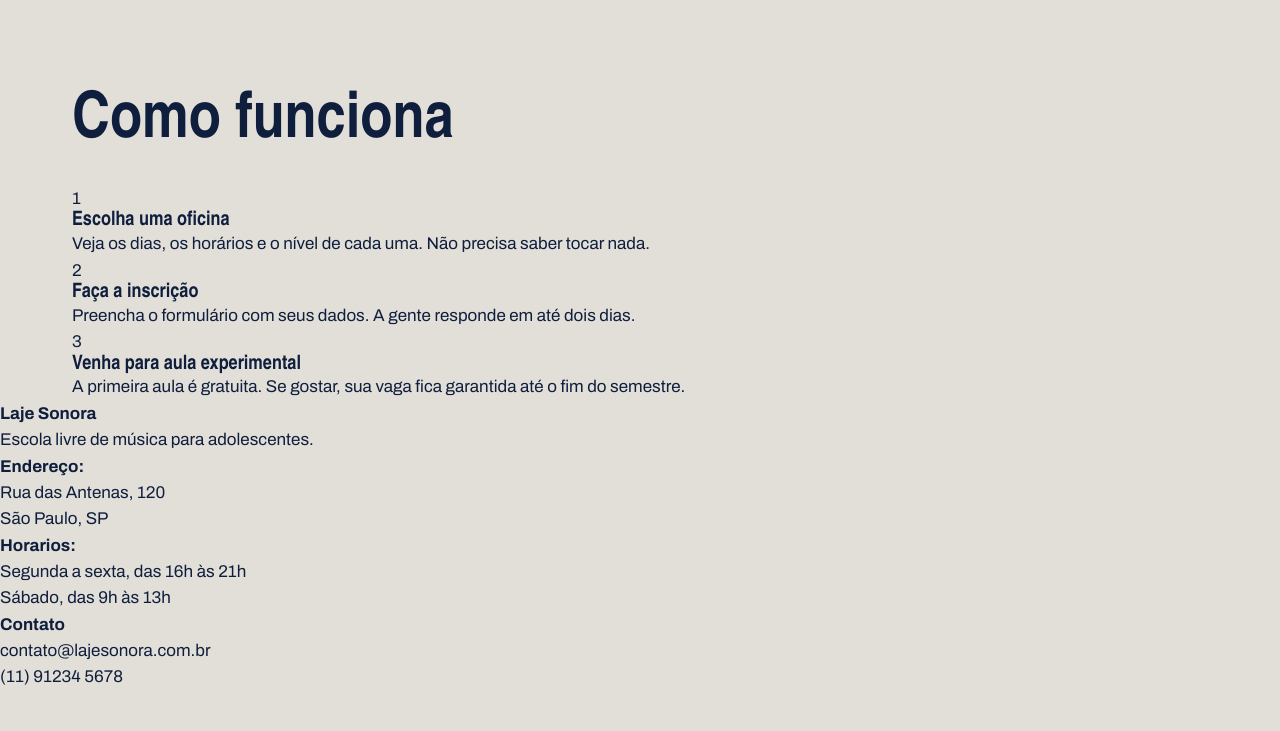
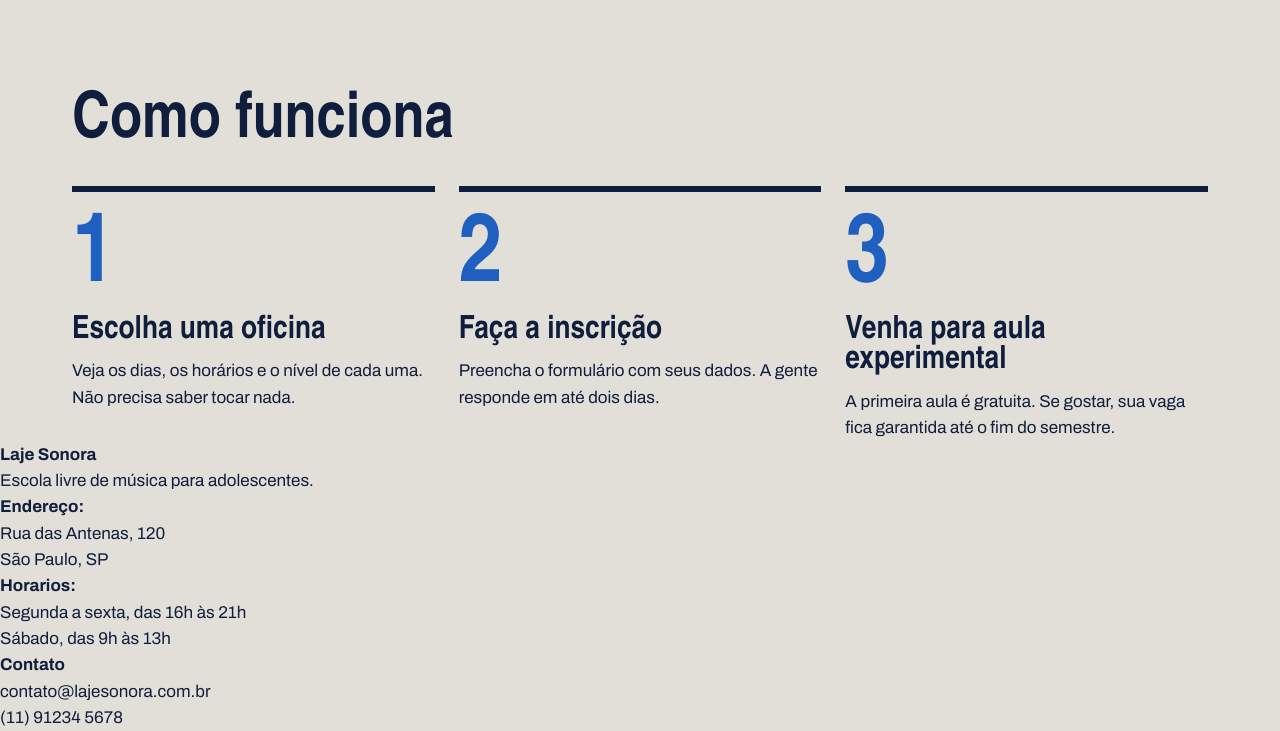
Before and after one commit to reisgustavo-cyber/laje_sonora, a plain HTML site: page index.html in a window 1280 px wide. Shown: the part 2299-3030 px from the top of the page. Before the commit the page ends 2990 px from the top, so only its background shows below. Drawn offline with Linux system fonts and the light colour scheme; a web font is replaced by a local one.

Commit message:
Página inicial pronta

```diff
--- a/index.css
+++ b/index.css
@@ -143,3 +143,13 @@ h1, h2, h3 {
 .card-texto { padding: 24px; }
 .card h3 { font-size: 36px; margin-bottom: 12px; }
 .card-info { margin-top: 20px; padding-top: 16px; border-top: 2px solid var(--concreto-escuro); font-weight: 600; font-size: 15px; display: flex; justify-content: space-between; }
+
+.passos { display: flex; gap: 24px; }
+.passo { border-top: 6px solid var(--tinta); padding-top: 20px; flex: 1; }
+.passo-numero { font-family: var(--fonte-cartaz); font-size: 96px; font-weight: 900; line-height: 1; color: var(--caixa-dagua); }
+.passo h3 { font-size: 32px; margin-block: 8px 12px; }
+
+.rodape { margin-top: 120px; background-color: var(--tinta); color: var(--concreto); padding-block: 56px; }
+.rodape-colunas { display: flex; gap: 40px; }
+.rodape-coluna { flex: 1; }
+.rodape h4 { font-family: var(--fonte-cartaz); font-size: 28px; color: var(--fita); margin-bottom: 12px; }
```
